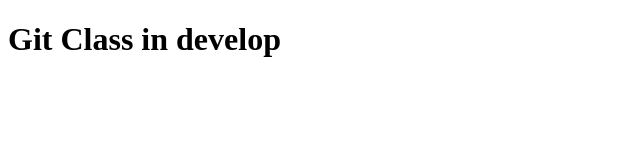
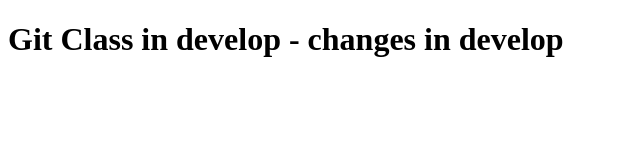
Before and after one commit to SumanMarahathaDH/gitSession, a plain HTML site: page index.html in a window 1280 px wide. Shown: the whole page, without its empty margins (0-640 px from the left). Drawn offline with Linux system fonts and the light colour scheme.

Commit message:
added - in develop

```diff
--- a/index.html
+++ b/index.html
@@ -7,6 +7,6 @@
     <title>Document</title>
 </head>
 <body>
-    <h1>Git Class in develop</h1>
+    <h1>Git Class in develop - changes in develop</h1>
 </body>
 </html>
```
